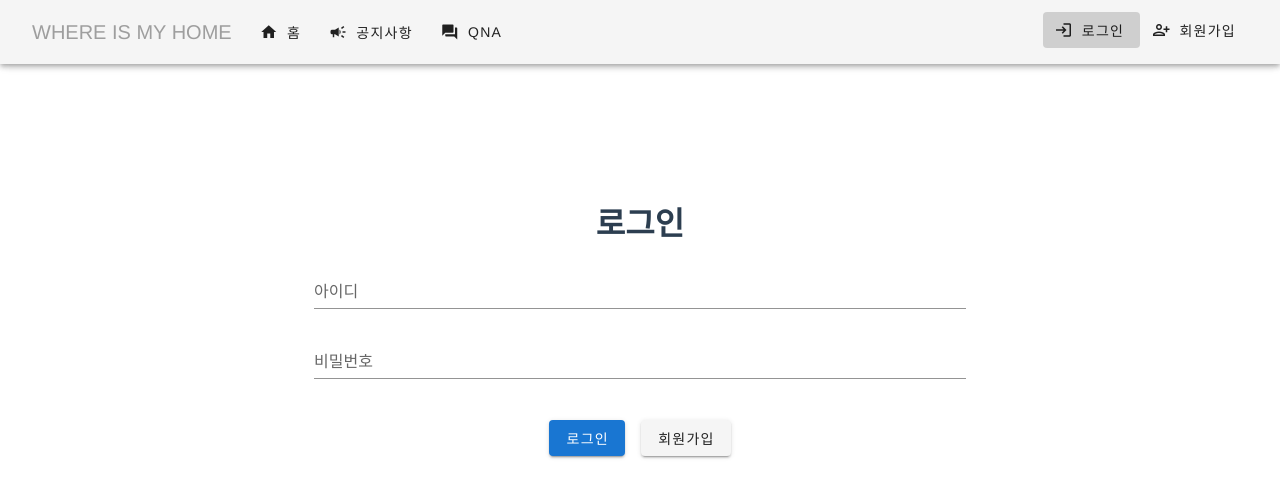
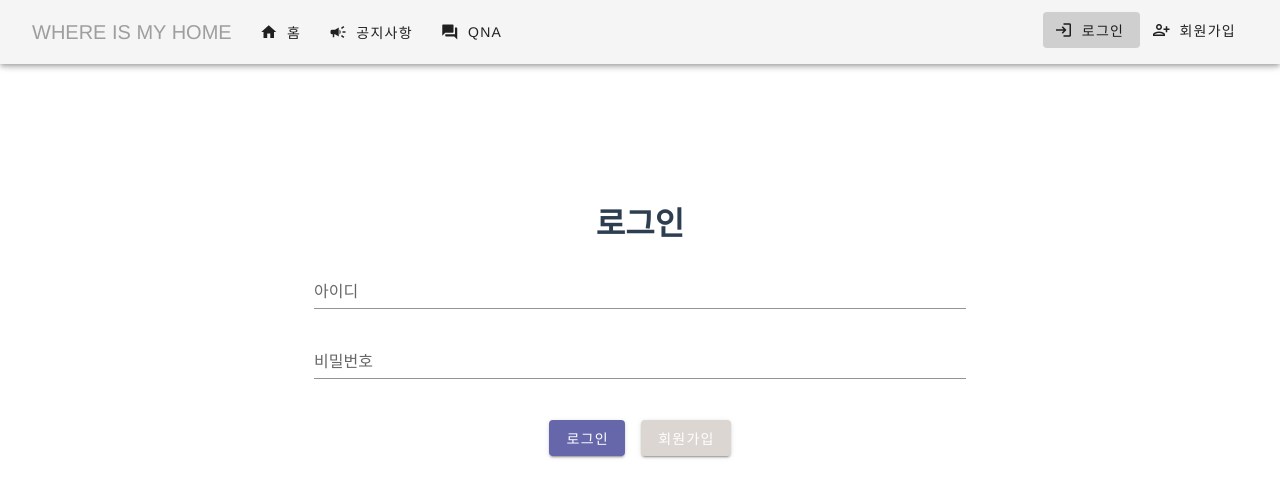
Before and after one commit to dda5gi/where-is-my-home, a Vue app in the folder whereismyhome_final_fe/: page /member/login in a window 1280 px wide. Shown: the top 498 px of the page. Built offline with nearby package versions, Linux system fonts and the light colour scheme; no server answers.

Commit message:
feat: logout

```diff
--- a/whereismyhome_final_fe/src/components/member/MemberLogin.vue
+++ b/whereismyhome_final_fe/src/components/member/MemberLogin.vue
@@ -22,8 +22,8 @@
               ></v-text-field>
             </v-flex>
             <v-flex class="text-xs-center" mt-5>
-              <v-btn color="primary" type="submit" class="mx-2"> 로그인 </v-btn>
-              <v-btn color="primary-outline" type="button" @click="mvRegist" class="mx-2"> 회원가입 </v-btn>
+              <v-btn color="#6667ab" dark type="submit" class="mx-2"> 로그인 </v-btn>
+              <v-btn color="#dbd6d2" dark type="button" @click="mvRegist" class="mx-2"> 회원가입 </v-btn>
             </v-flex>
           </v-layout>
         </v-form>
```
